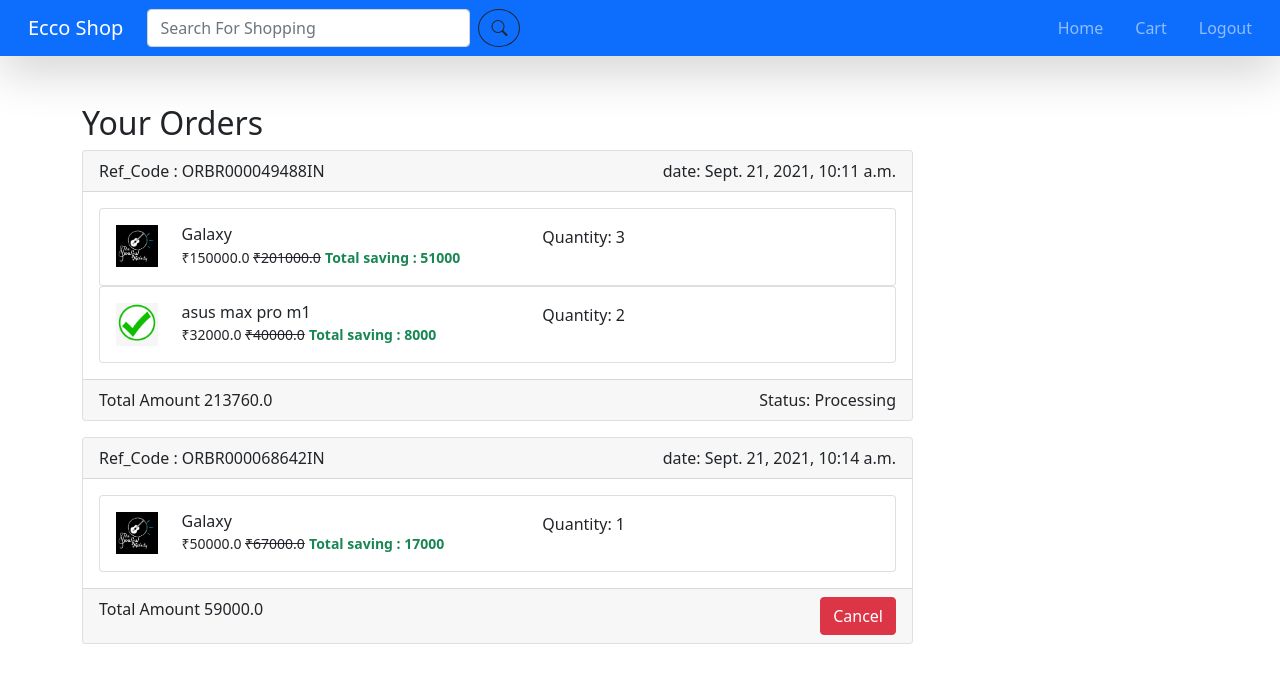
After one commit to sadique-cws/django_ecommerce, a Django app: page /my-order/ in a window 1280 px wide. The commit adds this page. Shown: the top 683 px of the page. Run offline with Django 3.2, Linux system fonts and the light colour scheme; a user stored in the database is signed in; data comes from the database, SQL or seed files in the repository; both versions use the stored data as it was after the commit.

Commit message:
project done

```diff
--- a/datawork/models.py
+++ b/datawork/models.py
@@ -99,8 +99,7 @@ class Address(models.Model):
     address_type = models.CharField(max_length=2,choices=ADDRESS_TYPE)
     default = models.BooleanField(default=False)
 
-    def __str__(self):
-        self.user.username
+
 
 
 class Payment(models.Model):
--- a/datawork/views.py
+++ b/datawork/views.py
@@ -6,6 +6,9 @@ from django.shortcuts import render,get_object_or_404,redirect
 from django.db.models import Q
 from django.utils import timezone
 from datawork.models import *
+from datawork.forms import *
+import random
+
 from django.contrib.auth.decorators import login_required
 # Create your views here.
 def homepage(req):
@@ -19,6 +22,15 @@ def view_product(req,id,slug):
         'product': Item.objects.get(pk=id),
         'related_products':Item.objects.exclude(pk=id),
     })
+
+
+def removeCoupon(req):
+    order = Order.objects.filter(user=req.user,ordered=False).first()
+    order.coupon = None
+    order.save()
+    return redirect(cart)
+
+
 
 def addCoupon(req):
     if req.method == "POST":
@@ -42,6 +54,10 @@ def cart(req):
     return render(req,"order_summary.html",{
         'pro' : Order.objects.filter(ordered=False, user=req.user).first()
     })
+def myOrder(req):
+    return render(req,"my_order.html",{
+        'order' : Order.objects.filter(ordered=True, user=req.user)
+    })
 def search(req):
     return  render(req,"home.html",{
         'categories': Category.objects.all(),
@@ -59,7 +75,6 @@ def addToCart(req,id):
     order = Order.objects.filter(user=req.user,ordered=False)
     if(order.exists()):
         order = order[0]
-
         if order.item.filter(item__id=id).exists():
             order_item.qty += 1
             order_item.save()
@@ -91,6 +106,7 @@ def removeFromCart(req,id):
                 messages.success(req,"product qty updated successfully")
             else:
                 order.item.remove(order_item)
+                order_item.delete()
                 messages.success(req,"product removed successfully")
         else:
             return redirect(cart)
@@ -105,6 +121,66 @@ def removeFromCart(req,id):
     return redirect(cart)
             # if not exist
 
+
+@login_required()
+def singleOrderItemRemove(req,id):
+    product  = get_object_or_404(Item,pk=id)
+
+    order = Order.objects.filter(user=req.user,ordered=False).first()
+
+    if(order):
+        order_item = OrderItem.objects.filter(item=product,ordered=False,user=req.user)[0]
+        order.item.remove(order_item)
+        order_item.delete()
+
+
+    return redirect(cart)
+
+
+def checkout(req):
+    form = AddressForm(req.POST or None,use_required_attribute=False)
+    order = Order.objects.filter(user=req.user,ordered=False).first()
+    if req.method == "POST":
+        addressId = req.POST.get("saveAddressId",None)
+        if addressId:
+            address = Address.objects.get(id=addressId)
+            order.address = address
+            order.save()
+            return redirect(payment)
+        else:
+            if form.is_valid():
+                a = form.save(commit=False)
+                a.user = req.user
+                a.save()
+                order.address = a
+                order.save()
+                return redirect(payment)
+            else:
+                return redirect(checkout)
+
+    return render(req,"checkout.html",{
+        'form':form,
+        'address': Address.objects.filter(user=req.user)
+    })
+
+def makeOrder(req):
+    order = Order.objects.filter(user=req.user,ordered=False).first()
+    random_string = "ORBR0000" + str(random.randint(10000, 99999)) + "IN"
+    order.ref_code = random_string
+    order.ordered = True
+
+    for oi in order.item.all():
+        oi.ordered = True
+        oi.save()
+    order.save()
+    return True
+
+
+
+def payment(req):
+    if makeOrder(req):
+        return render(req,"payment.html")
+
 def category(req,cat_slug):
     return render(req,"home.html",{
         'categories': Category.objects.all(),
--- a/ecom/urls.py
+++ b/ecom/urls.py
@@ -8,11 +8,16 @@ urlpatterns = [
     path('admin/', admin.site.urls),
     path('', homepage,name="home"),
     path('cart/', cart,name="cart"),
+    path('checkout/', checkout,name="checkout"),
+    path('payment/', payment,name="payment"),
+    path('my-order/', myOrder,name="myOrder"),
     path('search/', search,name="search"),
     path('add-coupon/', addCoupon,name="addCoupon"),
+    path('remove-coupon/', removeCoupon,name="removeCoupon"),
     path('accounts/', include('allauth.urls')),
     path('add-to-cart/<int:id>/', addToCart,name="addCart"),
     path('remove-from-cart/<int:id>/', removeFromCart,name="removeCart"),
+    path('remove-single-from-cart/<int:id>/', singleOrderItemRemove,name="removeSingleCart"),
     path('view/<int:id>/<slug:slug>/', view_product,name="view"),
     path('cat/<slug:cat_slug>/', category,name="category"),
 ]+static(settings.MEDIA_URL,document_root=settings.MEDIA_ROOT)
--- a/templates/base.html
+++ b/templates/base.html
@@ -26,7 +26,7 @@
             <ul class="navbar-nav ms-auto">
                 <li class="nav-item px-2"><a href="{% url 'home' %}" class="nav-link">Home</a></li>
                 {% if user.is_authenticated %}
-                <li class="nav-item px-2"><a href="" class="nav-link">Cart</a></li>
+                <li class="nav-item px-2"><a href="{% url 'cart' %}" class="nav-link">Cart</a></li>
 
                 <li class="nav-item px-2"><a href="{% url 'account_logout' %}" class="nav-link">Logout</a></li>
 
--- /dev/null
+++ b/templates/my_order.html
@@ -0,0 +1,59 @@
+{% extends 'base.html' %}
+
+{% block content %}
+<div class="container mt-5">
+    <div class="row">
+        <div class="col-9">
+            <h3 class="fs-2">Your Orders</h3>
+            {% if order %}
+                {% for pro in order %}
+                    <div class="card mb-3">
+                        <div class="card-header">
+                           <span class="float-start"> Ref_Code : {{pro.ref_code}}</span>
+                            <span class="float-end">date: {{pro.ordered_date}}</span>
+                        </div>
+                        <div class="card-body">
+                    {% for p in pro.item.all  %}
+                    <div class="card d-flex">
+                    <div class="row card-body">
+                            <div class="col-1">
+                                <img src="{{p.item.image.url}}" alt="" class="w-100">
+                            </div>
+                            <div class="col">
+                                <h6 class="mb-0">{{p.item.title}}</h6>
+                                <small>₹{{p.get_total_discount_amount}} <del>₹{{p.get_total_amount}}</del></small>
+                                <small class="text-success fw-bold">Total saving : {{p.get_saving_amount}}</small>
+                            </div>
+                            <div class="col">
+                                <span>Quantity: {{p.qty}}</span>
+                            </div>
+
+                    </div>
+                    </div>
+                    {% endfor %}
+                </div>
+                    <div class="card-footer">
+                        Total Amount {{pro.get_payable_amount}}
+                        {% if not pro.being_delivered %}
+                                <a href="" class="btn btn-danger float-end">Cancel</a>
+                                {% else %}
+                                    <span class="float-end">Status: Processing </span>
+                                {% endif %}
+                    </div>
+                </div>
+                {% endfor %}
+        </div>
+
+    </div>
+{% else %}
+<div class="card">
+    <div class="card-body">
+        <h1>Sorry Sorry your Order is Empty </h1>
+        <a href="/" class="btn btn-success">Buy Products</a>
+    </div>
+</div>
+    {% endif %}
+
+</div>
+
+{% endblock  %}
```
Also changed, not shown: datawork/forms.py (added, +7 -0 lines), templates/checkout.html (+53 -9 lines), templates/order_summary.html (+17 -3 lines), templates/payment.html (+7 -9 lines), db.sqlite3.
